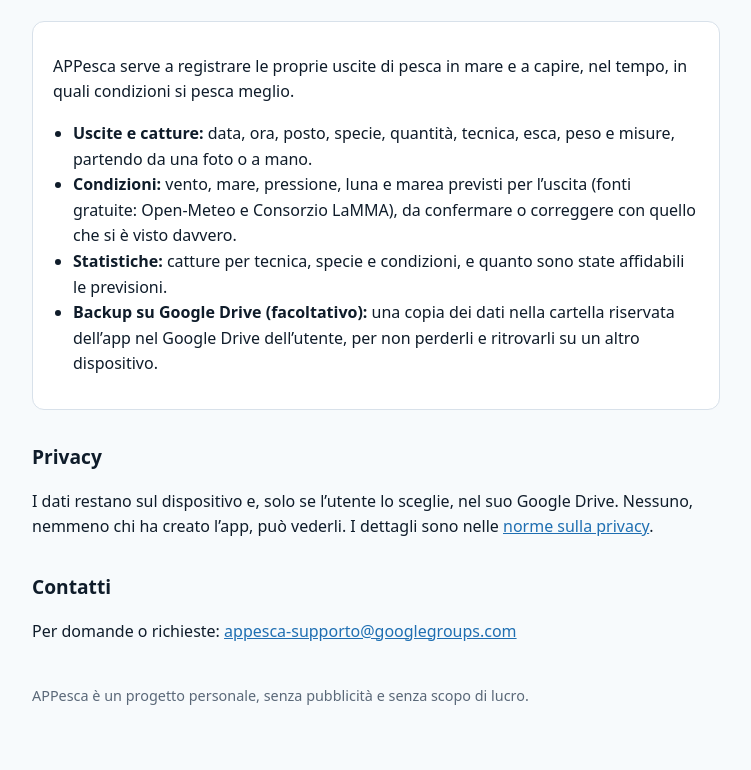
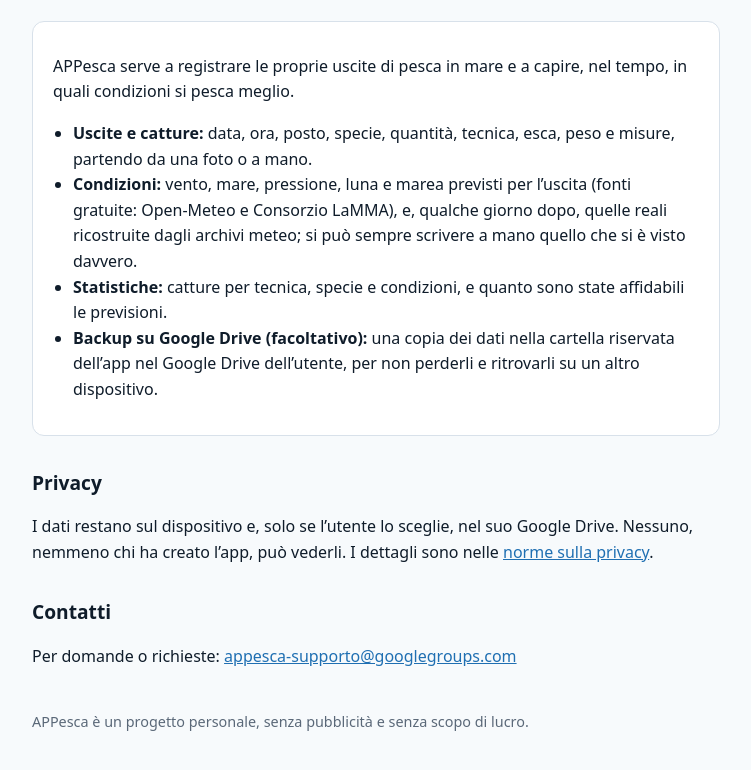
Before and after one commit to SaraMica/diario-pesca, a plain HTML site: page index.html in a window 1280 px wide. Shown: the part 116-886 px from the top of the page, without its empty margins (264-1015 px from the left). Drawn offline with Linux system fonts and the light colour scheme.

Commit message:
Descrizione aggiornata: condizioni reali ricostruite dagli archivi meteo

```diff
--- a/index.html
+++ b/index.html
@@ -31,7 +31,7 @@
     <p>APPesca serve a registrare le proprie uscite di pesca in mare e a capire, nel tempo, in quali condizioni si pesca meglio.</p>
     <ul>
       <li><strong>Uscite e catture:</strong> data, ora, posto, specie, quantità, tecnica, esca, peso e misure, partendo da una foto o a mano.</li>
-      <li><strong>Condizioni:</strong> vento, mare, pressione, luna e marea previsti per l’uscita (fonti gratuite: Open-Meteo e Consorzio LaMMA), da confermare o correggere con quello che si è visto davvero.</li>
+      <li><strong>Condizioni:</strong> vento, mare, pressione, luna e marea previsti per l’uscita (fonti gratuite: Open-Meteo e Consorzio LaMMA), e, qualche giorno dopo, quelle reali ricostruite dagli archivi meteo; si può sempre scrivere a mano quello che si è visto davvero.</li>
       <li><strong>Statistiche:</strong> catture per tecnica, specie e condizioni, e quanto sono state affidabili le previsioni.</li>
       <li><strong>Backup su Google Drive (facoltativo):</strong> una copia dei dati nella cartella riservata dell’app nel Google Drive dell’utente, per non perderli e ritrovarli su un altro dispositivo.</li>
     </ul>
```
